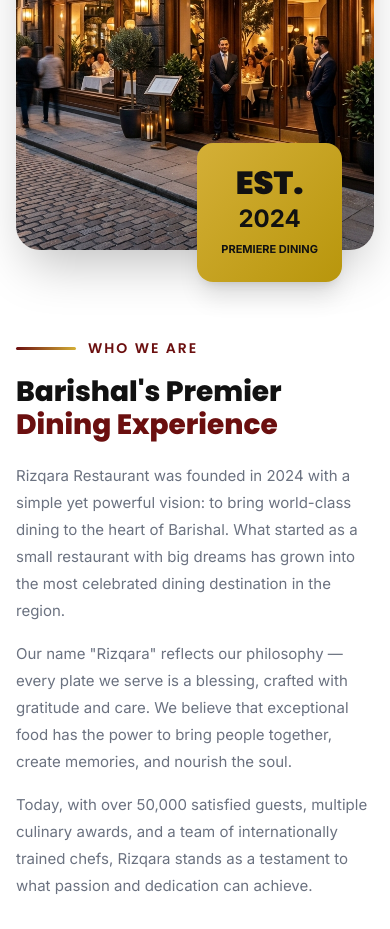
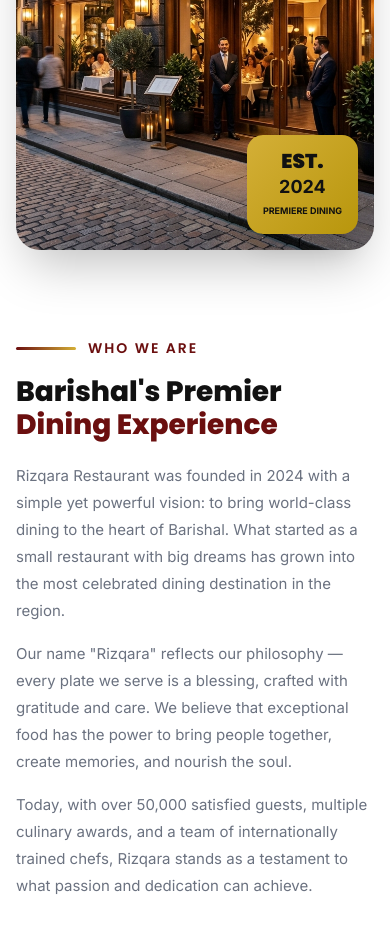
Before and after one commit to royestheking-a11y/rizqara_restaurant, a React (Vite) app: page /about in a window 390 px wide. Shown: the part 800-1729 px from the top of the page. Built offline with nearby package versions, Linux system fonts and the light colour scheme; no server answers.

Commit message:
Fix: Make EST. 2024 badge responsive to prevent mobile overflow

```diff
--- a/src/app/pages/About.tsx
+++ b/src/app/pages/About.tsx
@@ -55,12 +55,12 @@ export function About() {
                 style={{ height: '520px' }}
               />
               <div
-                className="absolute -bottom-8 right-8 p-6 rounded-2xl shadow-xl text-white text-center"
-                style={{ background: 'linear-gradient(135deg, #D4AF37, #B8960C)', color: '#111' }}
+                className="absolute bottom-4 right-4 sm:-bottom-8 sm:right-8 p-4 sm:p-6 rounded-2xl shadow-xl text-white text-center transform sm:scale-110"
+                style={{ background: 'linear-gradient(135deg, #D4AF37, #B8960C)', color: '#111', zIndex: 10 }}
               >
-                <div style={{ fontFamily: 'var(--font-heading)', fontWeight: 900, fontSize: '32px', lineHeight: 1 }}>EST.</div>
-                <div style={{ fontSize: '24px', fontWeight: 900, marginTop: '2px' }}>2024</div>
-                <div style={{ fontSize: '11px', fontWeight: 700, marginTop: '4px', textTransform: 'uppercase' }}>Premiere Dining</div>
+                <div style={{ fontFamily: 'var(--font-heading)', fontWeight: 900, fontSize: 'clamp(20px, 4vw, 32px)', lineHeight: 1 }}>EST.</div>
+                <div style={{ fontSize: 'clamp(18px, 3.5vw, 24px)', fontWeight: 900, marginTop: '2px' }}>2024</div>
+                <div style={{ fontSize: 'clamp(9px, 2vw, 11px)', fontWeight: 700, marginTop: '4px', textTransform: 'uppercase', whiteSpace: 'nowrap' }}>Premiere Dining</div>
               </div>
             </div>
 
```
